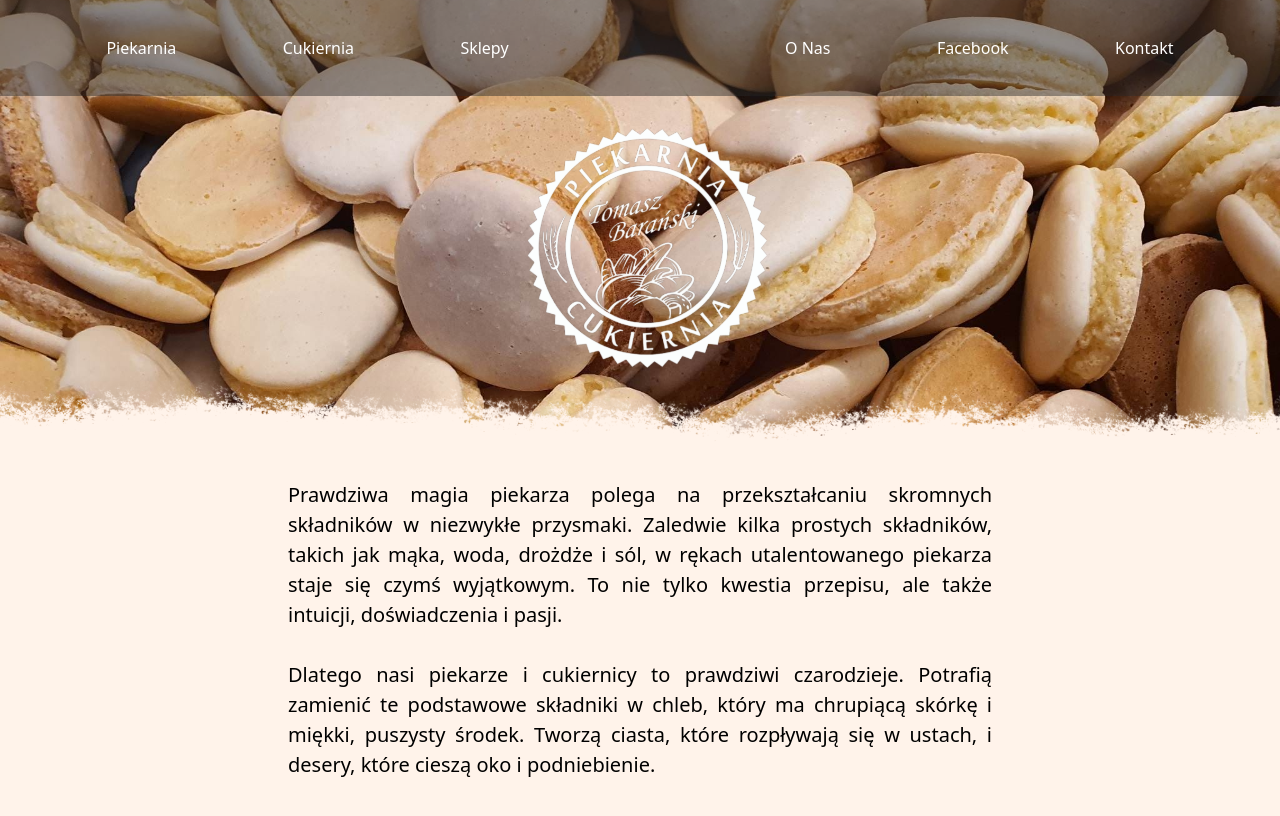
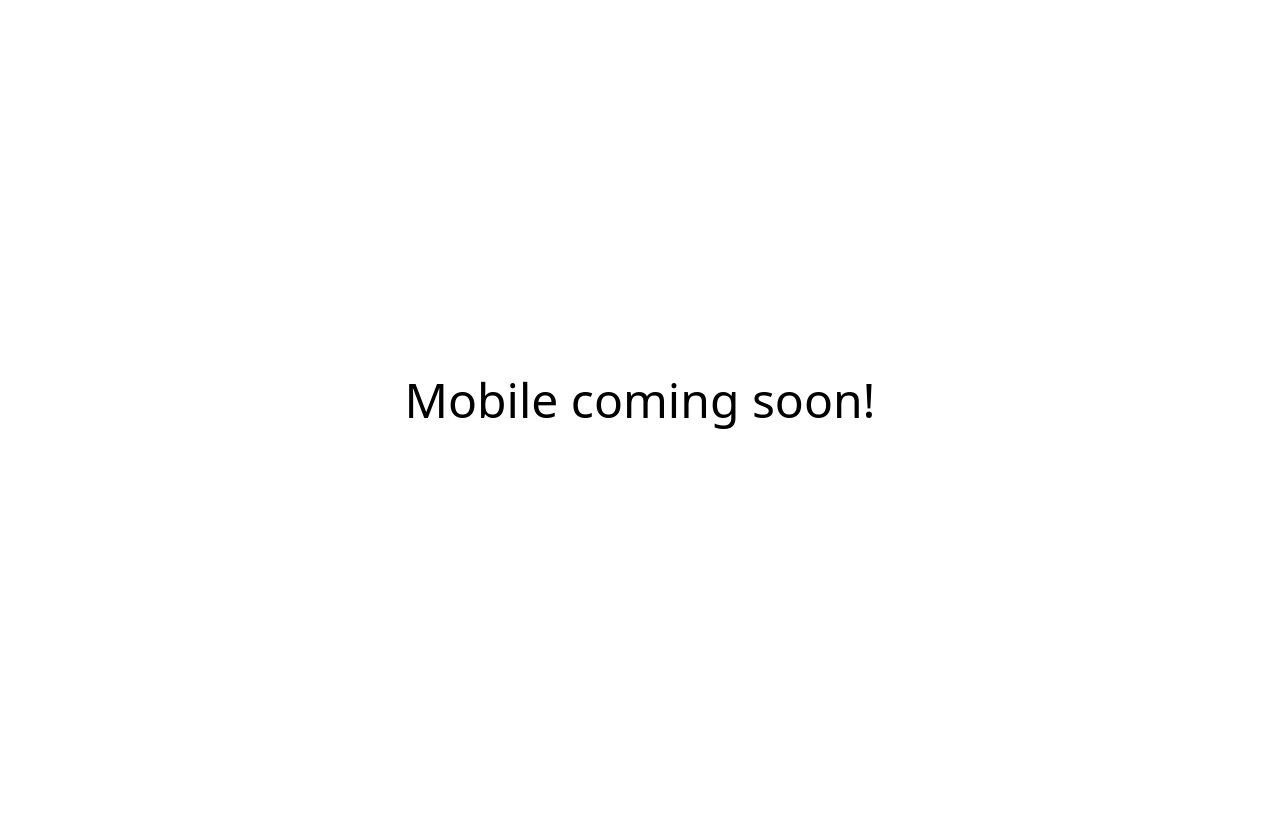
Before and after one commit to DawoThePony/DawoThePony.github.io, a React (Vite) app: page / in a window 1280 px wide. Shown: the top 816 px of the page. Built offline with nearby package versions, Linux system fonts and the light colour scheme.

Commit message:
Another ground up update

```diff
--- a/package.json
+++ b/package.json
@@ -14,7 +14,8 @@
     "gh-pages": "^6.1.1",
     "react": "^18.2.0",
     "react-dom": "^18.2.0",
-    "react-icons": "^5.2.1"
+    "react-icons": "^5.2.1",
+    "react-on-screen": "^2.1.1"
   },
   "devDependencies": {
     "@types/react": "^18.2.66",
--- a/src/App.jsx
+++ b/src/App.jsx
@@ -1,22 +1,21 @@
 import { Nav } from "./Component/Nav"
 import { Hero } from "./Component/Hero"
-import { Piekarnia } from "./Component/Piekarnia"
-import { Cukiernia } from "./Component/Cukiernia"
-import { Sklepy } from "./Component/Sklepy"
-import { ONas } from "./Component/ONas"
-import { Kontakt } from "./Component/Kontakt"
+import { About } from "./Component/About"
 
 function App() {
   return (
-    <div className=" bg-[#fff3ea] min-h-[300vh]">
+    <>
+    <div className=" bg-[#fff3ea] md:hidden lg:block sm:hidden ssm:hidden">
       <Nav />
       <Hero />
-      <Piekarnia />
-      <Cukiernia />
-      <Sklepy />
-      <ONas />
-      <Kontakt />
+      <About />
     </div>
+    <div className=" sm:flex ssm:flex md:flex lg:hidden h-screen w-screen items-center justify-center text-5xl">
+      <p>
+        Mobile coming soon!
+      </p>
+    </div>
+    </>
   )
 }
 
--- /dev/null
+++ b/src/Component/About.jsx
@@ -0,0 +1,40 @@
+export const About = () => {
+  return (
+  <>
+  <div className="flex flex-col w-3/4 items-center mx-auto py-20 text-center justify-between min-h-screen">
+      <div className=" flex flex-col items-center">
+        <h1 className=" text-5xl m-5 font-bold">Nasza Piekarnia - Świeże i Smaczne Produkty</h1>
+        <p className="w-1/2 m-5">
+        Nasza piekarnia oferuje najświeższe produkty w mieście. Stawiamy na lokalne składniki i specjalne zamówienia, aby zapewnić naszym klientom wyjątkowe doświadczenie.
+        </p>
+      </div>
+    {/* gallery */}
+    <div className="flex flex-row justify-between">
+      <div className=" flex flex-col w-[30%] items-center">
+        <img src="https://placehold.co/600x400" alt="" className=" m-5" />
+        <h2 className="text-2xl font-semibold p-2">Świeże i Lokalne Składniki</h2>
+        <p className=" font-light">Wszystkie nasze produkty są przygotowywane z najświeższych i lokalnych składników, aby zapewnić najwyższą jakość.</p>
+      </div>
+      <div className="  flex flex-col w-[30%] items-center">
+        <img src="https://placehold.co/600x400" alt="" className=" m-5" />
+        <h2 className="text-2xl p-2 font-bold">Specjalne Zamówienia na Wszelkie Okazje</h2>
+        <p>Oferujemy również specjalne zamówienia na torty i ciasta na różne okazje, takie jak wesela i urodziny.</p>
+      </div>
+      <div className="  flex flex-col w-[30%] items-center">
+        <img src="https://placehold.co/600x400" alt="" className=" m-5" />
+        <h2 className="text-2xl p-2 font-bold">Nasza Misja - Zadowoleni Klienci</h2>
+        <p>Naszą misją jest zapewnienie naszym klientom wyjątkowych doświadczeń smakowych i pełnej satysfakcji.</p>
+      </div>
+    </div>
+      {/* CTA Buttons */}
+      <div className=" m-10">
+      <a href="#" className='border-black border-2 px-2 mx-3 text-nowrap hover:cursor-pointer h-min w-min rounded-lg text-2xl p-1'>Znajdź nas</a>
+      <a href="#" className='border-black border-2 px-2 mx-3 bg-black text-white hover:cursor-pointer h-min w-min rounded-lg text-2xl p-1'>Kontakt</a>
+      </div>
+  </div>
+  <div>
+
+  </div>
+  </>
+);
+};
--- a/src/Component/Cukiernia.jsx
+++ /dev/null
@@ -1,10 +0,0 @@
-export const Cukiernia = () => {
-
-    const galleryStyle = 'w-52 h-60 bg-white m-5'
-
-    return(
-        <>
-
-        </>
-    )
-};
--- a/src/Component/Hero.jsx
+++ b/src/Component/Hero.jsx
@@ -1,18 +1,20 @@
-import { BsFacebook, BsTwitter } from "react-icons/bs";
-
 export const Hero = () => {
   return (
-    <>
-  <div>
-    <div>
-    <img src="/hero_bg.png" alt="" className=" h-[60vh] w-screen object-cover object-bottom" />
-    </div>
-      <div className=" w-[55%] mx-auto">
-        <p className=" text-[20px] font-light w-auto h-fit text-justify">Prawdziwa magia piekarza polega na przekształcaniu skromnych składników w niezwykłe przysmaki. Zaledwie kilka prostych składników, takich jak mąka, woda, drożdże i sól, w rękach utalentowanego piekarza staje się czymś wyjątkowym. To nie tylko kwestia przepisu, ale także intuicji, doświadczenia i pasji. <br /><br />
-  Dlatego nasi piekarze i cukiernicy to prawdziwi czarodzieje. Potrafią zamienić te podstawowe składniki w chleb, który ma chrupiącą skórkę i miękki, puszysty środek. Tworzą ciasta, które rozpływają się w ustach, i desery, które cieszą oko i podniebienie.
-        </p>
+  <div className="flex">
+    {/* Left side */}
+    <div className="flex flex-col w-1/2 p-20 justify-center h-screen">
+      <h1 className=" text-5xl m-5 font-bold">Najsmaczniejsze chleby i ciasta na specjalne okazje</h1>
+      <p className="m-5 text-xl font-light">Zapraszamy do naszej lokalnej piekarni, gdzie znajdziesz najświeższe wypieki. Oferujemy również specjalne ciasta na różne okazje, takie jak śluby i urodziny.</p>
+      {/* call to action buttons */}
+      <div className="flex m-5">
+        <a href="#" className='border-black border-2 px-2 mx-3 text-nowrap hover:cursor-pointer h-min w-min rounded-lg text-2xl p-1'>Znajdź nas</a>
+        <a href="#" className='border-black border-2 px-2 mx-3 bg-black text-white hover:cursor-pointer h-min w-min rounded-lg text-2xl p-1'>Kontakt</a>
       </div>
     </div>
-</>
+    {/* Right side */}
+    <div className=" w-[50%] h-screen">
+      <img src="https://placehold.co/2000" alt="placeholder" className=" object-cover h-screen"/>
+    </div>
+  </div>
 );
 };
--- a/src/Component/Nav.jsx
+++ b/src/Component/Nav.jsx
@@ -11,25 +11,26 @@ export const Nav = () => {
         setToggleMenu(false);
     }
 
-    const linkStyle = 'hover:bg-slate-600 hover:bg-opacity-20 rounded-full p-2'
+    const linkStyle = 'px-4 text-center'
 
     const Link = ({destination, style, name}) => <a href={destination} className={style}>{name}</a>
 
     return ( <>
     {/* Desktop Nav */}
-    <div className=" z-50 w-screen fixed flex items-center justify-between text-black font-sans bg-[#282828] opact bg-opacity-[46%] text-white" >
-        <div className="ssm:hidden sm:hidden md:flex m-2 lg:flex w-screen items-center justify-evenly">
-            <Link destination={'#Piekarnia'} style={linkStyle} name={'Piekarnia'}/>
-            <Link destination={'#Cukiernia'} style={linkStyle} name={'Cukiernia'}/>
-            <Link destination={'#Sklepy'} style={linkStyle} name={'Sklepy'}/>
-                <a href="#" className=" transform scale-[300%] translate-y-[25vh] transition duration-500 hover:scale-100 hover:translate-y-0"><img src="/logo_biale.png" alt="" className=" h-[10vh]" /></a>
-            <Link destination={'#ONas'} style={linkStyle} name={'O Nas'}/>
-            <Link destination={'facebook.com'} style={linkStyle} name={'Facebook'}/>
-            <Link destination={'#Kontakt'} style={linkStyle} name={'Kontakt'}/>
-        </div>
+    <div className=" z-50 w-screen fixed flex items-center justify-evenly text-black py-2 px-5 border-b-2 border-black backdrop-blur-lg" >
+            <div className="flex items-center justify-start w-full">
+
+                <a href="#" className={linkStyle}>Piekarnia Cukiernia <br /> Tomasz Barański</a>
+                <Link destination={''} style={linkStyle} name={'O nas'} />
+                <Link destination={''} style={linkStyle} name={'Oferta'} />
+                <Link destination={''} style={linkStyle} name={'Sklepy'} />
+                <Link destination={''} style={linkStyle} name={'Kontakt'} />
+            </div>
+            <div className=" flex justify-between">
+                <a href="#" className='border-black border-2 px-2 mx-3 w-max hover:cursor-pointer'>Znajdź nas</a>
+                <a href="#" className='border-black border-2 px-2 mx-3 bg-black text-white hover:cursor-pointer'>Kontakt</a>
+            </div>
     </div>
-
-    {/* mobile menu */}
-    </>
+     </>
 );
 };
--- a/src/Component/Piekarnia.jsx
+++ /dev/null
@@ -1,10 +0,0 @@
-import { GiD10 } from "react-icons/gi";
-
-export const Piekarnia = () => {
-    const galleryStyle = 'w-52 h-60 bg-white m-5'
-    return(
-        <>
-
-        </>
-    )
-};
--- a/src/Component/Sklepy.jsx
+++ /dev/null
@@ -1,9 +0,0 @@
-export const Sklepy = () => {
-    const galleryStyle = 'w-72 h-96 bg-white m-5'
-
-    return(
-        <>
-
-        </>
-    )
-};
--- a/tailwind.config.js
+++ b/tailwind.config.js
@@ -8,8 +8,8 @@ export default {
     screens:{
       ssm: '320px',
       sm: '640px',
-      md: '760px',
-      lg: '1024px',
+      md: '1024px',
+      lg: '1440px',
     },
     extend: {},
   },
```
Also changed, not shown: src/Component/Kontakt.jsx (deleted, +0 -7 lines), src/Component/ONas.jsx (deleted, +0 -7 lines), 6 other files (tests, documents, lock files or other folders).
